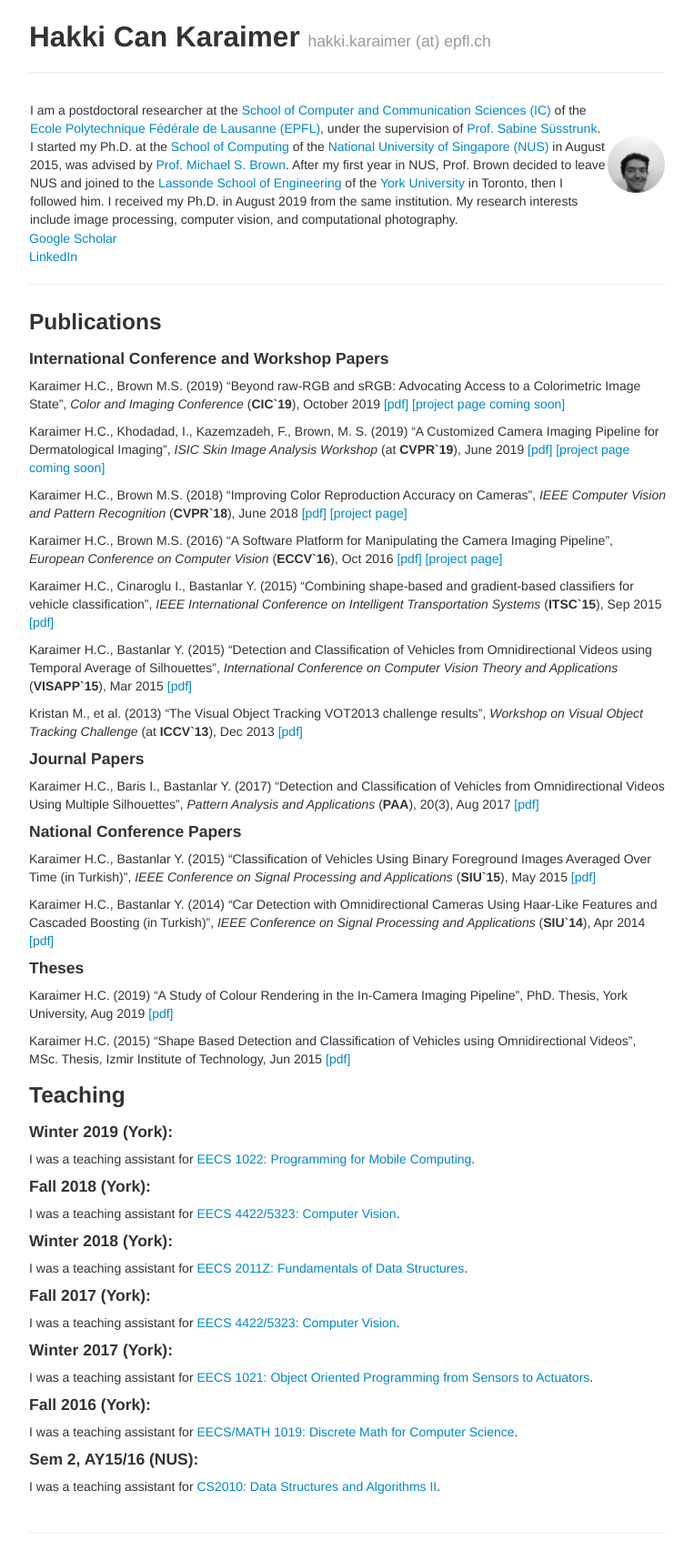
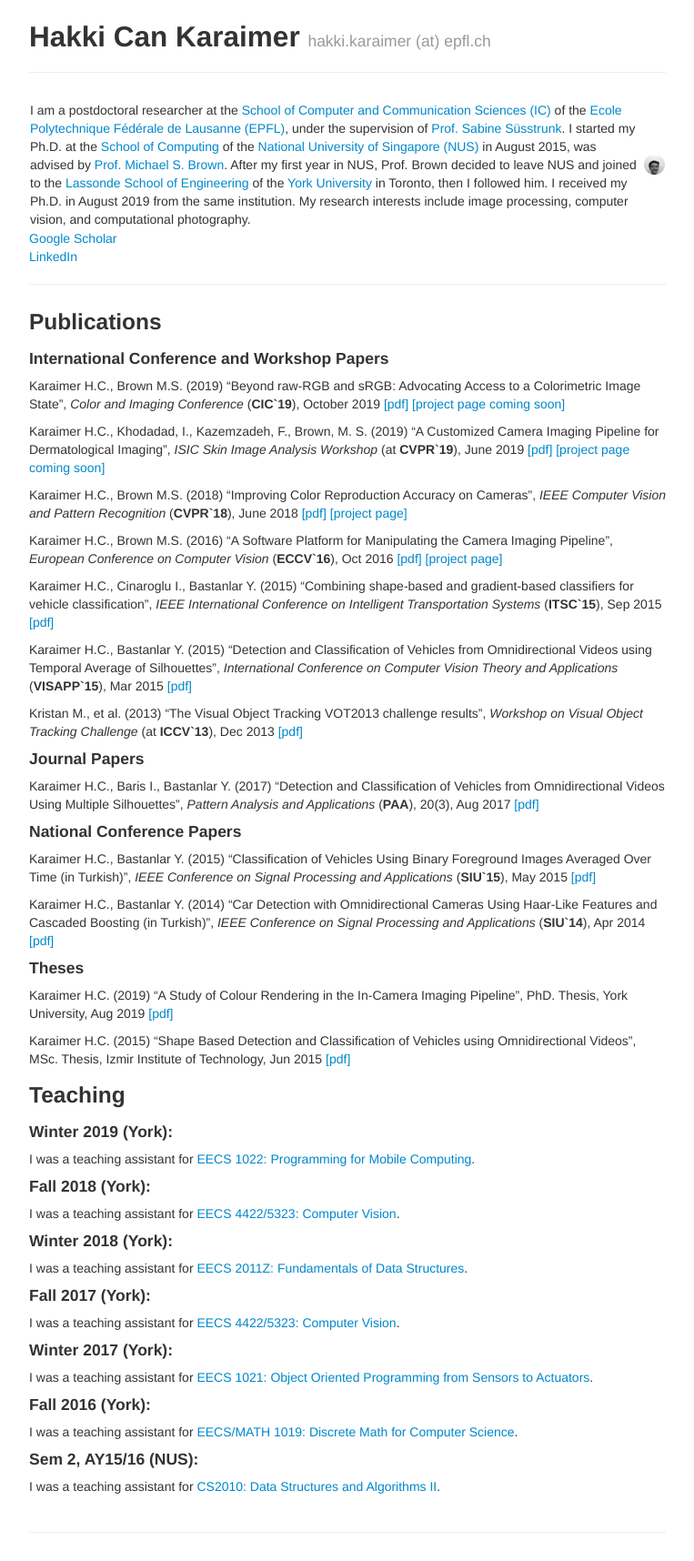
Before and after one commit to karaimer/karaimer.github.io, a Jekyll site: the page built from index.md, in a window 1280 px wide. Shown: the whole page at 91% size, without its empty margins (258-1021 px from the left). Built offline with Jekyll 4.4.1, drawn with Linux system fonts in a browser that asks for light colours.

Commit message:
Update index.md

```diff
--- a/index.md
+++ b/index.md
@@ -8,7 +8,7 @@ author: Hakki Can Karaimer
 
 | - | - |
 |---|---|
-| I am a postdoctoral researcher at the [School of Computer and Communication Sciences (IC)](https://www.epfl.ch/schools/ic/) of the [Ecole Polytechnique Fédérale de Lausanne (EPFL)](https://www.epfl.ch/en/), under the supervision of [Prof. Sabine Süsstrunk](https://ivrl.epfl.ch/people/people-susstrunk/). I started my Ph.D. at the [School of Computing](https://www.comp.nus.edu.sg) of the [National University of Singapore (NUS)](http://nus.edu.sg/) in August 2015, was advised by [Prof. Michael S. Brown](http://www.cse.yorku.ca/~mbrown/). After my first year in NUS, Prof. Brown decided to leave NUS and joined to the [Lassonde School of Engineering](https://lassonde.yorku.ca) of the [York University](https://www.yorku.ca/index.html) in Toronto, then I followed him. I received my Ph.D. in August 2019 from the same institution. My research interests include image processing, computer vision, and computational photography.     | ![](/image/original_0099.png){:height="480px" width="480px"} |
+| I am a postdoctoral researcher at the [School of Computer and Communication Sciences (IC)](https://www.epfl.ch/schools/ic/) of the [Ecole Polytechnique Fédérale de Lausanne (EPFL)](https://www.epfl.ch/en/), under the supervision of [Prof. Sabine Süsstrunk](https://ivrl.epfl.ch/people/people-susstrunk/). I started my Ph.D. at the [School of Computing](https://www.comp.nus.edu.sg) of the [National University of Singapore (NUS)](http://nus.edu.sg/) in August 2015, was advised by [Prof. Michael S. Brown](http://www.cse.yorku.ca/~mbrown/). After my first year in NUS, Prof. Brown decided to leave NUS and joined to the [Lassonde School of Engineering](https://lassonde.yorku.ca) of the [York University](https://www.yorku.ca/index.html) in Toronto, then I followed him. I received my Ph.D. in August 2019 from the same institution. My research interests include image processing, computer vision, and computational photography.     | ![](/image/original_0099.png){:height="320px" width="160px"} |
 
 [Google Scholar](https://scholar.google.com/citations?user=jhlnGS4AAAAJ&hl=en)
 [LinkedIn](https://www.linkedin.com/in/karaimer)
```
